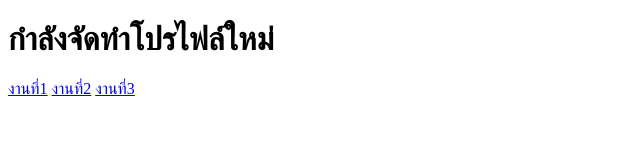
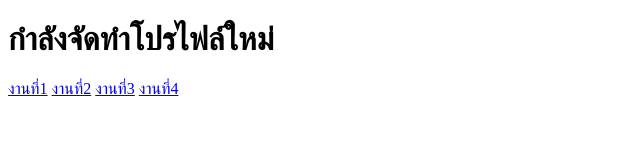
Before and after one commit to artijo/web2566, a plain HTML site: page index.html in a window 1280 px wide. Shown: the full height of the page, 0-640 px from the left. Drawn offline with Linux system fonts and the light colour scheme.

Commit message:
Add link to work4.html

```diff
--- a/index.html
+++ b/index.html
@@ -10,5 +10,6 @@
     <a href="work1.html">งานที่1</a>
     <a href="work2.html">งานที่2</a>
     <a href="work3.html">งานที่3</a>
+    <a href="work4.html">งานที่4</a>
 </body>
 </html>
```
